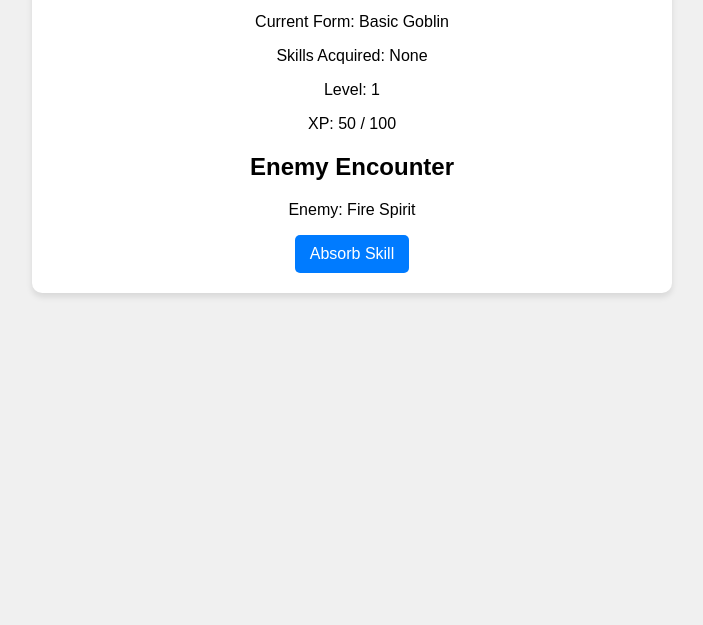
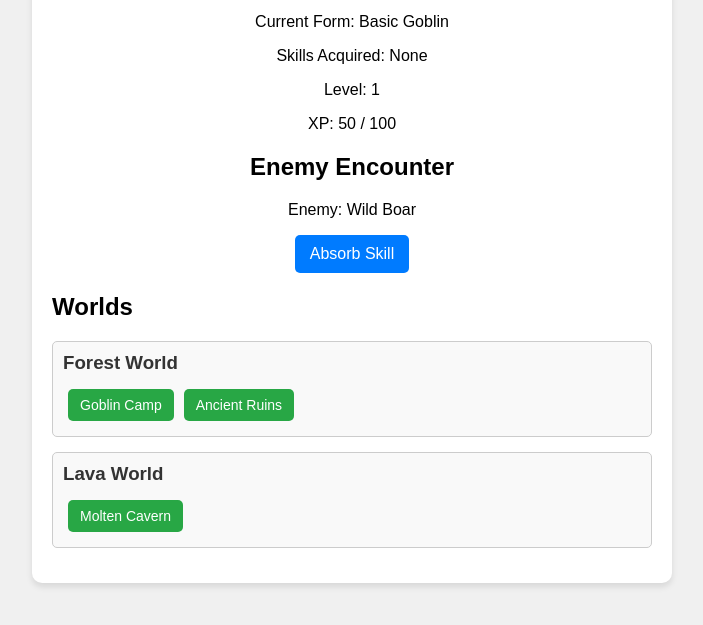
Before and after one commit to Angelos7477/Project_Idle_Game, a plain HTML site: page index.html in a window 1280 px wide. Both pictures are taken after a click on the button "Absorb Skill". Shown: the part 141-766 px from the top of the page, without its empty margins (288-991 px from the left). Drawn offline with Linux system fonts and the light colour scheme.

Commit message:
area enemies

```diff
--- a/enemies.json
+++ b/enemies.json
@@ -1,30 +1,5 @@
 [
-    {
-      "name": "Wild Boar",
-      "level": 1,
-      "skills": ["Charge"],
-      "skillDropRate": 0.3,
-      "xpReward": 50
-    },
-    {
-      "name": "Fire Spirit",
-      "level": 3,
-      "skills": ["Flame Burst"],
-      "skillDropRate": 0.2,
-      "xpReward": 100
-    },
-    {
-      "name": "Stone Golem",
-      "level": 5,
-      "skills": ["Harden"],
-      "skillDropRate": 0.15,
-      "xpReward": 200
-    },
-    {
-        "name": "Ice Wolf",
-        "level": 2,
-        "skills": ["Frostbite"],
-        "skillDropRate": 0.25,
-        "xpReward": 75
-      }
+    { "name": "Wild Boar", "level": 1, "skills": ["Charge"], "skillDropRate": 0.3, "xpReward": 50 },
+    { "name": "Fire Spirit", "level": 3, "skills": ["Flame Burst"], "skillDropRate": 0.2, "xpReward": 100 },
+    { "name": "Stone Golem", "level": 5, "skills": ["Harden"], "skillDropRate": 0.15, "xpReward": 200 }
   ]
--- a/index.html
+++ b/index.html
@@ -24,6 +24,11 @@
       <p>Enemy: <span id="enemy-name">Wild Boar</span></p>
       <button id="consume-enemy">Absorb Skill</button>
     </div>
+    <div id="worlds-area">
+        <h2>Worlds</h2>
+        <div id="worlds-list"></div>
+      </div>
+
   </div>
 
   <script src="script.js"></script>
--- a/script.js
+++ b/script.js
@@ -64,26 +64,116 @@ async function fetchData(source) {
     let worlds = {};
 
 
+  //    Display worlds
+  function displayWorlds() {
+    const worldsList = document.getElementById("worlds-list");
+    worldsList.innerHTML = ""; // Clear previous content
+
+    for (const worldName in worlds) {
+        const world = worlds[worldName];
+
+        // Create a world container
+        const worldDiv = document.createElement("div");
+        worldDiv.className = "world";
+
+        // Add world title
+        const worldTitle = document.createElement("h3");
+        worldTitle.textContent = world.name;
+        worldDiv.appendChild(worldTitle);
+
+        // Add areas in the world
+        world.areas.forEach((area) => {
+            const areaButton = document.createElement("button");
+            areaButton.textContent = `${area.name} ${area.isCleared ? "(Cleared)" : ""}`;
+            areaButton.disabled = false; // Enable all buttons
+            areaButton.addEventListener("click", () => enterArea(worldName, area.name));
+            worldDiv.appendChild(areaButton);
+        });
+
+        worldsList.appendChild(worldDiv);
+    }
+}
+
+let currentAreaEnemies = []; // Holds enemies of the current area
+let currentEnemyIndex = 0; // Keeps track of the enemy being displayed
+
+
+        //add function to enter worlds
+        function enterArea(worldName, areaName) {
+          console.log(`Entering ${areaName} in ${worldName}...`);
+          const area = worlds[worldName].areas.find((area) => area.name === areaName);
+
+          if (area) {
+              console.log("Area enemies to load:", area.enemies);
+              const areaEnemies = area.enemies
+                  .map((enemyName) => {
+                      const enemy = enemies.find((enemy) => enemy.name === enemyName);
+                      console.log(`Looking for enemy: ${enemyName} - Found:`, enemy);
+                      return enemy;
+                  })
+                  .filter((enemy) => enemy !== undefined);
+
+              console.log("Filtered enemies for this area:", areaEnemies);
+
+              if (areaEnemies.length > 0) {
+                  currentEnemyIndex = 0; // **Reset to the first enemy**
+                  currentAreaEnemies = areaEnemies; // **Store enemies in temporary array**
+                  console.log("Current area enemies:", currentAreaEnemies);
+
+                  updateEnemy();
+                  updateStatus();
+              } else {
+                  console.log("No enemies found for this area.");
+                  currentAreaEnemies = []; // Clear enemies if none are found
+                  updateEnemy();
+              }
+          } else {
+              console.log("Area not found!");
+          }
+      }
+
+
   // Load game data dynamically
   async function loadGameData(source = "json") {
     const data = await fetchData(source);
-    enemies = data.enemies;
+    enemies = data.enemies; // Set the global enemies array
     skills = data.skills;
     worlds = data.worlds;
 
     console.log("Game Data Loaded:", { enemies, skills, worlds });
 
-    // Update the first enemy on the screen
-    updateEnemy();
+    // Load the first world and area by default
+    const firstWorldName = Object.keys(worlds)[0]; // Get the first world
+    const firstArea = worlds[firstWorldName].areas[0]; // Get the first area in the first world
+
+    if (firstArea) {
+        console.log(`Loading default area: ${firstArea.name} in ${firstWorldName}`);
+        enterArea(firstWorldName, firstArea.name); // Enter the first area
     }
 
+    displayWorlds(); // Display the worlds and areas
+    updateStatus(); // Update the player stats
+}
   // Display the current enemy
-  let currentEnemyIndex = 0;
+     function updateEnemy() {
+    console.log("Updating enemy...");
+    console.log("Current enemy index:", currentEnemyIndex);
+    console.log("Current area enemies:", currentAreaEnemies);
 
-  function updateEnemy() {
-    const enemy = enemies[currentEnemyIndex];
+    if (currentAreaEnemies.length > 0 && currentEnemyIndex < currentAreaEnemies.length) {
+        const enemy = currentAreaEnemies[currentEnemyIndex];
+        console.log("Displaying enemy:", enemy);
+        if (enemy) {
             document.getElementById("enemy-name").textContent = enemy.name;
+            document.getElementById("consume-enemy").disabled = false; // Enable button
         }
+    } else {
+        console.log("No enemies available.");
+        document.getElementById("enemy-name").textContent = "No enemies here!";
+        document.getElementById("consume-enemy").disabled = true; // Disable button
+    }
+}
+
 
   // Update the player's status
   function updateStatus() {
@@ -98,12 +188,13 @@ async function fetchData(source) {
 
   // Absorb the current enemy's skill
   document.getElementById("consume-enemy").addEventListener("click", () => {
-    const enemy = enemies[currentEnemyIndex];
-    const dropChance = Math.random(); // Random chance to drop the skill
+    if (currentAreaEnemies.length > 0) {  // ✅ Fix: Use `currentAreaEnemies` instead of `enemies`
+        const enemy = currentAreaEnemies[currentEnemyIndex]; // ✅ Fix: Reference `currentAreaEnemies`
+        const dropChance = Math.random();
 
         // Handle skill drop
         if (dropChance <= enemy.skillDropRate) {
-      const skillName = enemy.skills[0]; // Assume one skill per enemy for now
+            const skillName = enemy.skills[0];
             if (!player.skills.includes(skillName)) {
                 player.skills.push(skillName);
                 console.log(`Acquired skill: ${skillName}`);
@@ -119,15 +210,24 @@ async function fetchData(source) {
         if (player.xp >= player.xpToNextLevel) {
             player.level++;
             player.xp -= player.xpToNextLevel;
-      player.xpToNextLevel = Math.floor(player.xpToNextLevel * 1.5); // Increase XP requirement
+            player.xpToNextLevel = Math.floor(player.xpToNextLevel * 1.5);
             console.log(`Level up! You are now level ${player.level}`);
         }
 
-  // Move to the next enemy
-  currentEnemyIndex = (currentEnemyIndex + 1) % enemies.length; // Cycle through enemies
+        // ✅ Fix: Use `currentAreaEnemies.length`
+        currentEnemyIndex++;
+        if (currentEnemyIndex >= currentAreaEnemies.length) {
+            console.log("All enemies defeated in this area!");
+            currentEnemyIndex = 0; // Reset index
+            updateEnemy(); // This will correctly show "No enemies here!" when the area is empty
+        } else {
             updateEnemy();
+        }
+
         updateStatus();
+    }
 });
+
 
   // Start the game
   loadGameData("json");
--- a/skills.json
+++ b/skills.json
@@ -16,5 +16,11 @@
       "rank": "D",
       "type": "Defensive",
       "effect": "Increases defense for a short duration."
-    }
+    },
+    {
+        "name": "Lightning Strike",
+        "rank": "A",
+        "type": "Offensive",
+        "effect": "Deals high lightning damage to all enemies."
+      }
   ]
--- a/style.css
+++ b/style.css
@@ -32,3 +32,37 @@ body {
   button:hover {
     background-color: #0056b3;
   }
+
+  #worlds-area {
+    margin-top: 20px;
+    text-align: left;
+}
+
+.world {
+    margin-bottom: 15px;
+    padding: 10px;
+    border: 1px solid #ccc;
+    border-radius: 5px;
+    background: #f9f9f9;
+}
+
+.world h3 {
+    margin: 0 0 10px 0;
+    color: #333;
+}
+
+.world button {
+    margin: 5px;
+    padding: 8px 12px;
+    font-size: 14px;
+    background-color: #28a745;
+    color: #fff;
+    border: none;
+    border-radius: 5px;
+    cursor: pointer;
+}
+
+.world button:disabled {
+    background-color: #ccc;
+    cursor: not-allowed;
+}
--- a/worlds.json
+++ b/worlds.json
@@ -2,26 +2,14 @@
     "ForestWorld": {
       "name": "Forest World",
       "areas": [
-        {
-          "name": "Goblin Camp",
-          "enemies": ["Wild Boar"],
-          "isCleared": false
-        },
-        {
-          "name": "Ancient Ruins",
-          "enemies": ["Stone Golem"],
-          "isCleared": false
-        }
+        { "name": "Goblin Camp", "enemies": ["Wild Boar"] },
+        { "name": "Ancient Ruins", "enemies": ["Stone Golem"] }
       ]
     },
     "LavaWorld": {
       "name": "Lava World",
       "areas": [
-        {
-          "name": "Molten Cavern",
-          "enemies": ["Fire Spirit"],
-          "isCleared": false
-        }
+        { "name": "Molten Cavern", "enemies": ["Fire Spirit"] }
       ]
     }
   }
```
Lines whose indentation alone changed are shown as unchanged.
